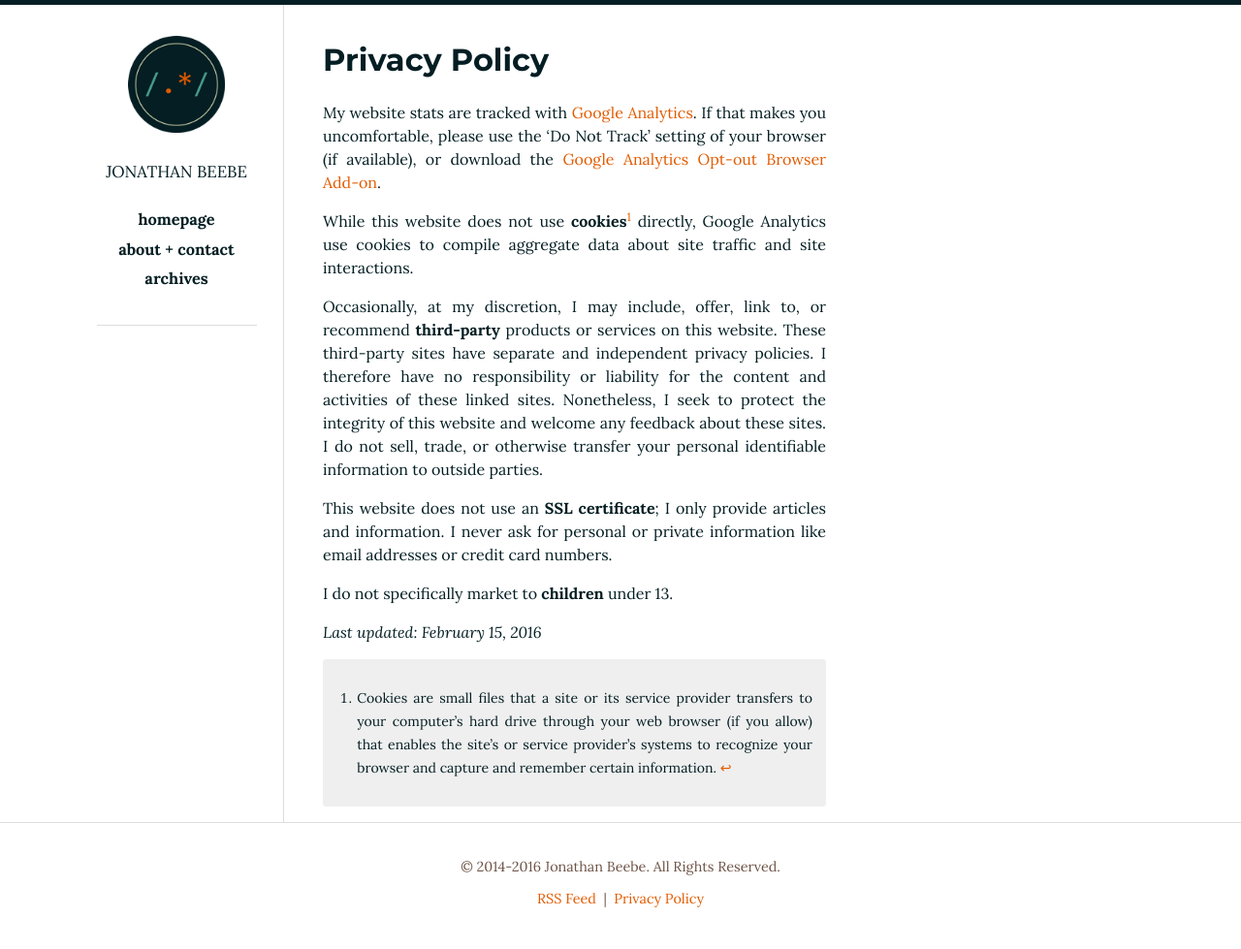
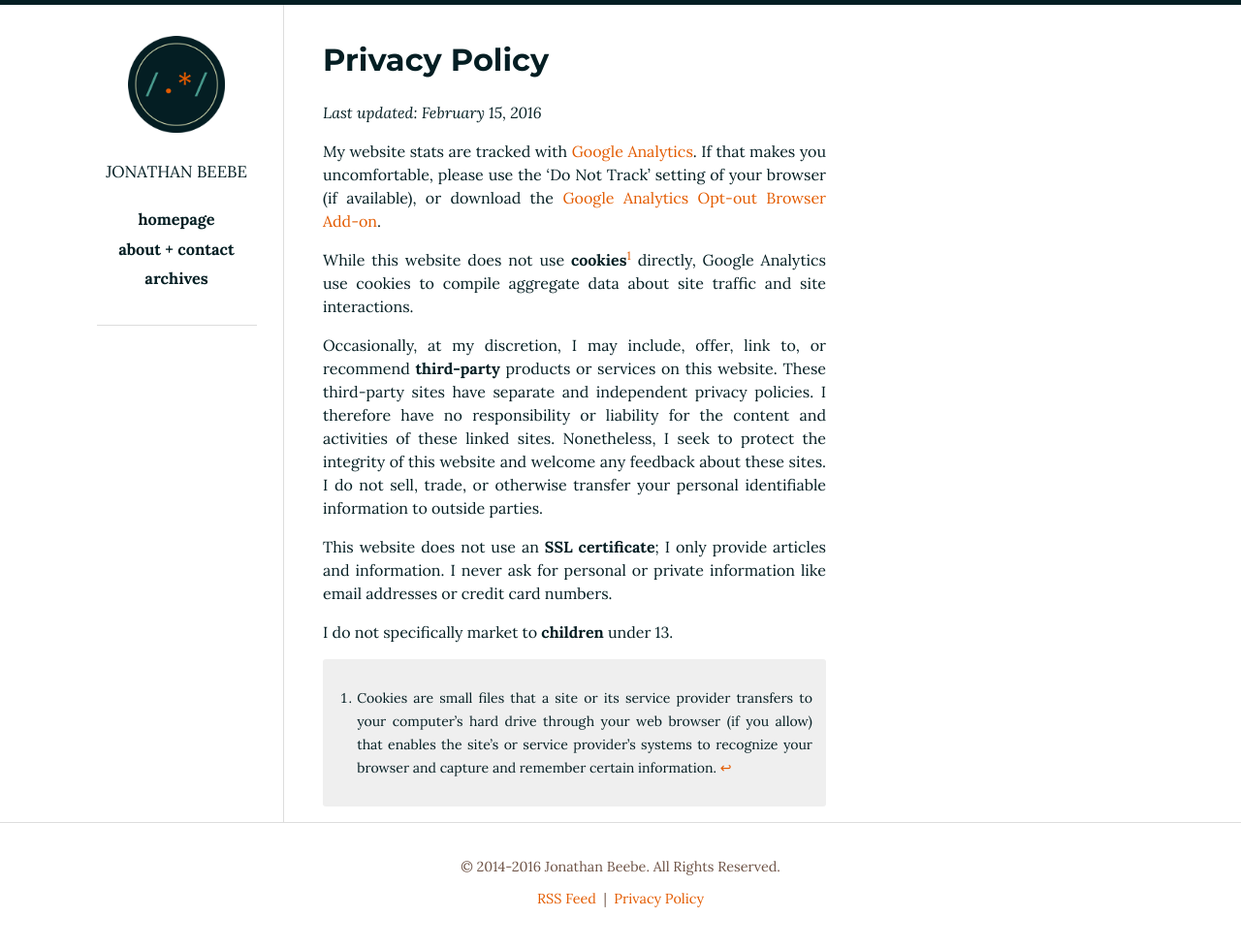
Before and after one commit to jonbeebe/jonbeebe.github.io, a Jekyll site: the page built from privacy/index.md, in a window 1280 px wide. Shown: the whole page at 97% size. Built offline with Jekyll 4.4.1, drawn with Linux system fonts in a browser that asks for light colours; part of the change alters nothing that is shown.

```diff
--- a/privacy/index.md
+++ b/privacy/index.md
@@ -4,6 +4,8 @@ title: Privacy Policy
 ---
 
 # {{ page.title }}
+
+*Last updated: February 15, 2016*
 
 My website stats are tracked with [Google Analytics](https://www.google.com/analytics/). If that makes you uncomfortable, please use the 'Do Not Track' setting of your browser (if available), or download the [Google Analytics Opt-out Browser Add-on](https://tools.google.com/dlpage/gaoptout).
 
@@ -15,6 +17,4 @@ This website does not use an **SSL certificate**; I only provide articles and in
 
 I do not specifically market to **children** under 13.
 
-*Last updated: February 15, 2016*
-
 [^1]: Cookies are small files that a site or its service provider transfers to your computer's hard drive through your web browser (if you allow) that enables the site's or service provider's systems to recognize your browser and capture and remember certain information.
```
Also changed, not shown: 2 other files.
